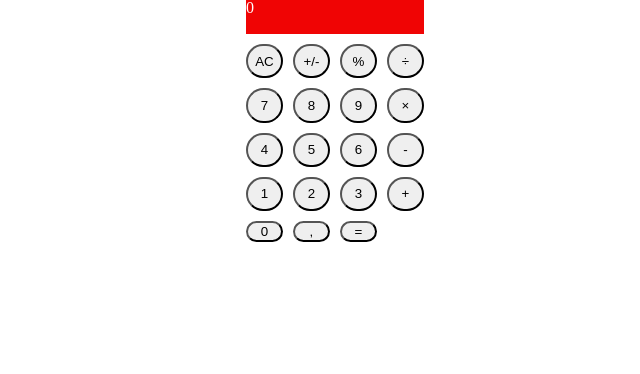
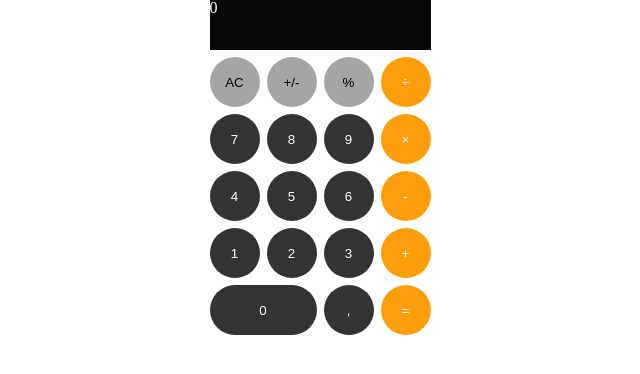
Before and after one commit to Tychebt/CALCULATOR, a plain HTML site: page index.html in a window 1280 px wide. Shown: the whole page, without its empty margins (320-960 px from the left). Drawn offline with Linux system fonts and the light colour scheme.

Commit message:
css couleurs + hover

```diff
--- a/index.html
+++ b/index.html
@@ -17,11 +17,11 @@
             <div class="display">
               <p>0</p>
             </div>
-            <button>AC</button>
-            <button class="operator">+/-</button>
-            <button class="operator">%</button>
+            <button class="top-operator">AC</button>
+            <button class="top-operator">+/-</button>
+            <button class="top-operator">%</button>
+
             <button class="operator">÷</button>
-
             <button>7</button>
             <button>8</button>
             <button>9</button>
@@ -34,10 +34,10 @@
             <button>2</button>
             <button>3</button>
             <button class="operator">+</button>
-            <button>0</button>
+            <button class="zero">0</button>
             <button>,</button>
 
-            <button class="equal">=</button>
+            <button class="operator">=</button>
           </div>
       </div>
 
--- a/style.css
+++ b/style.css
@@ -7,18 +7,36 @@
 .display{
     grid-column-start: 1;
     grid-column-end: 5;
-    background-color: rgb(240, 4, 4);
+    background-color: rgb(8, 8, 8);
     color: white;
 }
 
 .keys{
-
     display: grid;
-    grid-template-columns: 25% 25% 25% 25%;
-    grid-template-rows: 20% 20% 20% 20% 20%;
-    grid-gap: 10px;
+    grid-template-columns: 50px 50px 50px 50px;
+    grid-template-rows: 50px 50px 50px 50px 50px 50px;
+    grid-gap: 7px;
 }
 
 .keys button{
     border-radius: 50px;
+    background-color: #323333;
+    color: white;
+    border: 0px solid white;
 }
+.keys button:hover{
+    opacity: 0.8;
+}
+
+.keys .operator{
+    background-color: #ff9e09;
+}
+
+.keys .top-operator{
+    background-color: #a5a5a6;
+    color: black;
+}
+
+.zero{
+    grid-column: 1/span 2;
+}
```
